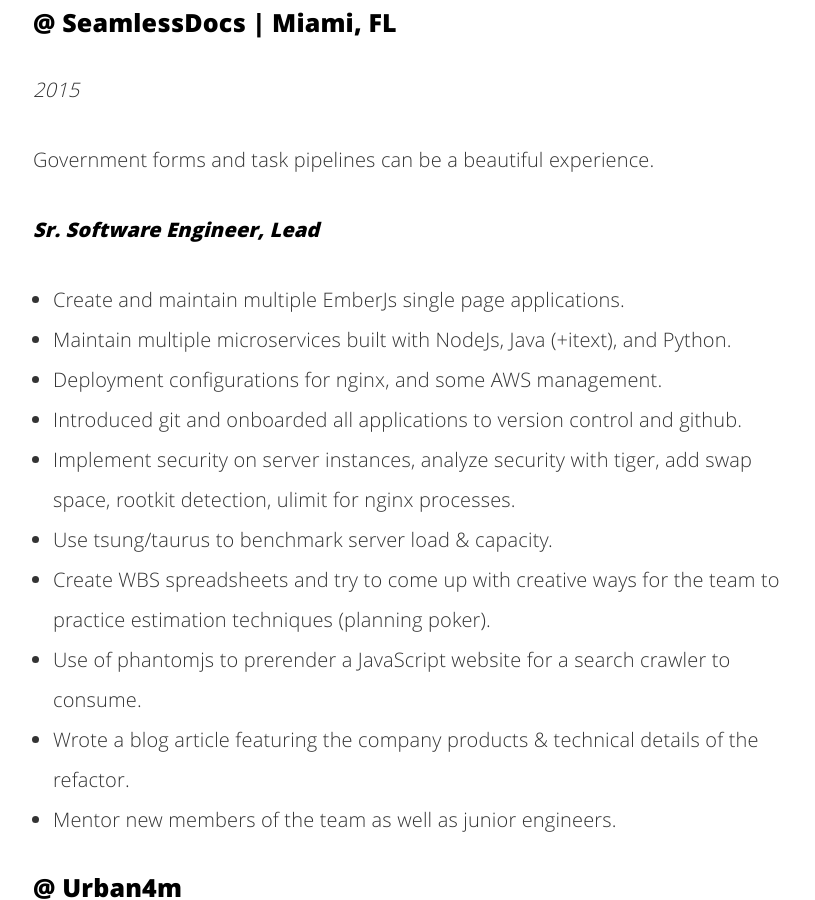
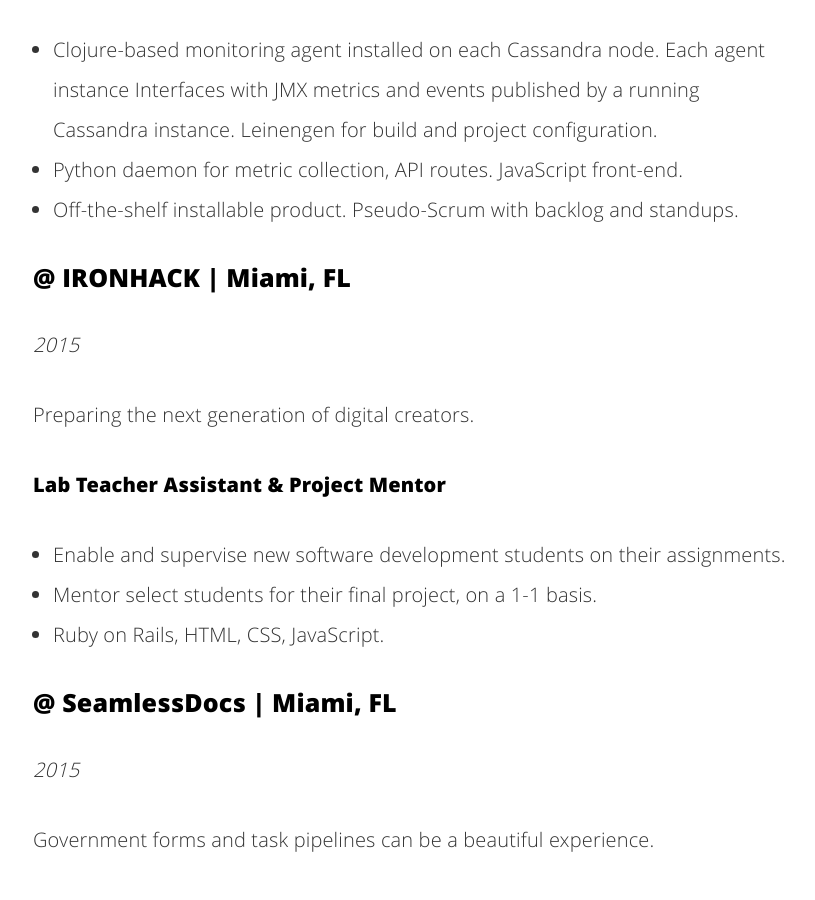
Before and after one commit to teh0xqb/teh0xqb.github.io, a Jekyll site: the page built from _posts/2020-01-07-resume.md, in a window 1280 px wide and 900 px high, scrolled down 3252 px. Shown: the whole window, without its empty margins (227-1042 px from the left). Built offline with Jekyll 4.4.1, drawn with Linux system fonts in a browser that asks for light colours; comment, search, counter and statistics services are not loaded; some of the changed text lies outside the part shown.

Commit message:
Slight updates to online resume.

```diff
--- a/_posts/2020-01-07-resume.md
+++ b/_posts/2020-01-07-resume.md
@@ -1,13 +1,13 @@
 ---
 layout: post
 title:  "Joel Quiles - Software Engineer Resume"
-image: ''
+image: https://live.staticflickr.com/2858/11079511944_b9d24e92bc_h.jpg
 date:   2020-01-07 00:12:00
 tags:
 - professional
 - work
 - career
-description: ''
+description: 'Software Development Resume'
 categories:
 - professional
 - career
@@ -35,12 +35,19 @@
 - Linux filesystem, tools and terminal
 
 ### Proficient
-- Clojure, Python, C++, Ruby, Java, bash
+- Clojure, Python, Java
 - Jira & jql, agile methodologies, project deliverables & organization
 - SQL, Cassandra databases. Data Modeling, query design, and application integration
 - graphQL, nginx, D3js, API design
 - Application Security: CSRF, XSS Protection & CSP, server security, configuration of HTTP headers
 - Immutable, concurrent, asynchronous, and functional programming
+
+### Light Experience in
+
+- Ruby, bash programming, C++/C
+- Django Web Framework
+- Ruby on Rails Web Framework
+- JMVC, AngularJs, EmberJs JavaScript Frameworks
 
 ## Professional Experience
 
@@ -70,6 +77,17 @@
 - Clojure-based monitoring agent installed on each Cassandra node. Each agent instance Interfaces with JMX metrics and events published by a running Cassandra instance. Leinengen for build and project configuration.
 - Python daemon for metric collection, API routes. JavaScript front-end.
 - Off-the-shelf installable product. Pseudo-Scrum with backlog and standups.
+
+### @ IRONHACK | Miami, FL
+*2015*
+
+Preparing the next generation of digital creators.
+
+#### Lab Teacher Assistant & Project Mentor
+
+- Enable and supervise new software development students on their assignments.
+- Mentor select students for their final project, on a 1-1 basis.
+- Ruby on Rails, HTML, CSS, JavaScript.
 
 ### @ SeamlessDocs | Miami, FL
 *2015*
```
